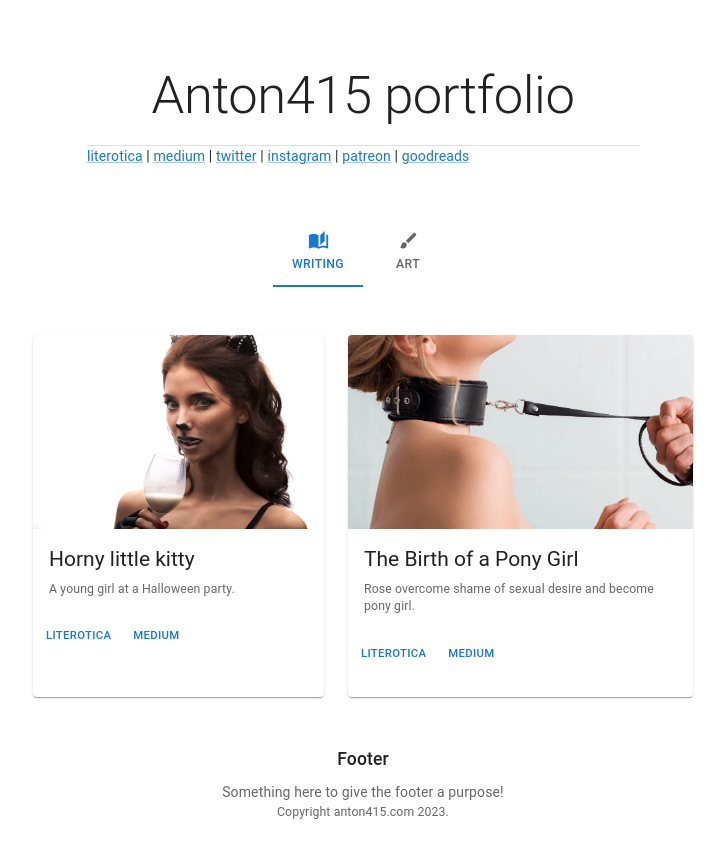
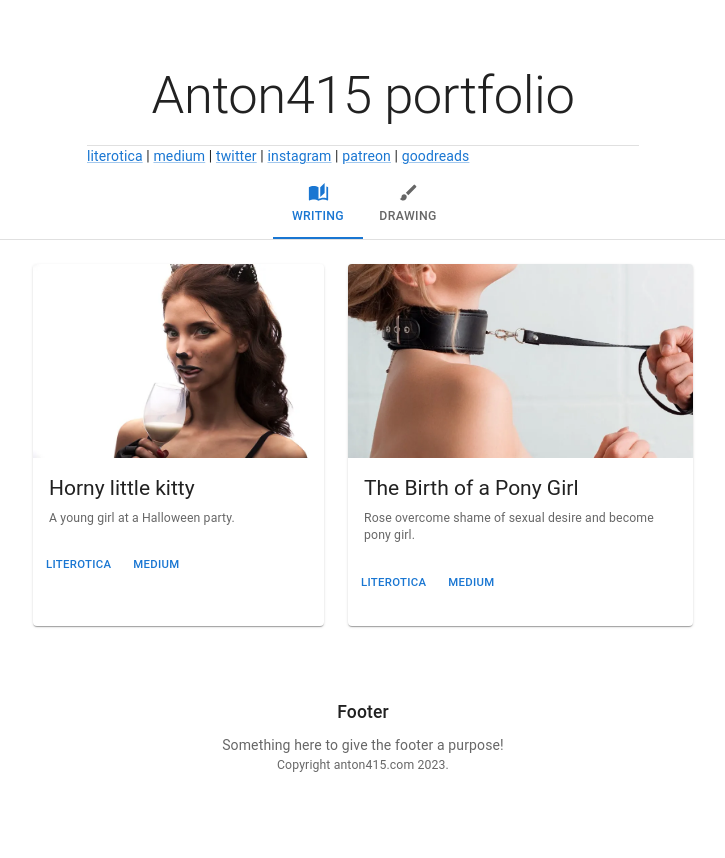
Before and after one commit to anton415/anton415.com, a React (Create React App) app: page / in a window 1280 px wide. Shown: the top 858 px of the page, without its empty margins (277-1002 px from the left). After the commit the page ends 823 px from the top, so only its background shows below. Built offline with nearby package versions, Linux system fonts and the light colour scheme.

Commit message:
Completing tabs.

```diff
--- a/src/App.js
+++ b/src/App.js
@@ -1,10 +1,4 @@
 import * as React from 'react';
-import Grid from '@mui/material/Grid';
-import Button from '@mui/material/Button';
-import Card from '@mui/material/Card';
-import CardActions from '@mui/material/CardActions';
-import CardContent from '@mui/material/CardContent';
-import CardMedia from '@mui/material/CardMedia';
 import CssBaseline from '@mui/material/CssBaseline';
 import Box from '@mui/material/Box';
 import Typography from '@mui/material/Typography';
@@ -14,28 +8,8 @@
 import { createTheme, ThemeProvider } from '@mui/material/styles';
 import Footer from './Footer';
 import Tabs from './Tabs';
-import HornyLittleKittyImg from './static/images/horny-little-kitty.webp';
-import TheBirthOfAPonyGirlImg from './static/images/the-birth-of-a-pony-girl.webp';
 
 const theme = createTheme();
-
-const stories = [
-    {
-        name: 'Horny little kitty',
-        literoticaUrl: 'https://literotica.com/s/horny-little-kitty',
-        mediumUrl: 'https://medium.com/@anton415/horny-little-kitty-63b4f5070565',
-        description: 'A young girl at a Halloween party.',
-        img: HornyLittleKittyImg
-    },
-
-    {
-        name: 'The Birth of a Pony Girl',
-        literoticaUrl: 'https://literotica.com/s/the-birth-of-a-pony-girl',
-        mediumUrl: 'https://medium.com/@anton415/the-birth-of-a-pony-girl-13aa7d757f2e',
-        description: 'Rose overcome shame of sexual desire and become pony girl.',
-        img: TheBirthOfAPonyGirlImg
-    }
-]
 
 export default function App() {
   return (
@@ -77,51 +51,6 @@
 
         <Tabs />
 
-        <Grid justifyContent="center"
-                alignItems="center"
-                container
-                spacing={{ xs: 2, md: 3 }}
-                columns={{ xs: 4, sm: 8, md: 12 }}>
-          {stories.map((story, index) => {
-            return (
-              <Grid justifyContent="center" alignItems="center" item key={index}>
-                <Card sx={{ maxWidth: 345, minHeight: 362 }}>
-                  <CardMedia
-                    component="img"
-                    height="194"
-                    image={story.img}
-                  />
-                  <CardContent>
-                    <Typography gutterBottom variant="h5" component="div">
-                      {story.name}
-                    </Typography>
-                    <Typography variant="body2" color="text.secondary">
-                      {story.description}
-                    </Typography>
-                  </CardContent>
-                  <CardActions>
-                    <Button
-                      href={story.literoticaUrl}
-                      rel="noopener noreferrer"
-                      target="_blank"
-                      size="small"
-                    >
-                      Literotica
-                    </Button>
-                    <Button
-                      href={story.mediumUrl}
-                      rel="noopener noreferrer"
-                      target="_blank"
-                      size="small"
-                    >
-                      Medium
-                    </Button>
-                  </CardActions>
-                </Card>
-              </Grid>
-            );
-          })}
-        </Grid>
       </main>
       <Footer />
     </ThemeProvider>
--- a/src/Tabs.js
+++ b/src/Tabs.js
@@ -1,32 +1,66 @@
 import * as React from 'react';
+import Tabs from '@mui/material/Tabs';
+import Tab from '@mui/material/Tab';
+import Typography from '@mui/material/Typography';
 import Box from '@mui/material/Box';
-import MaterialTabs from '@mui/material/Tabs';
-import MaterialTab from '@mui/material/Tab';
 import AutoStoriesIcon from '@mui/icons-material/AutoStories';
 import BrushIcon from '@mui/icons-material/Brush';
 import Writing from './Writing';
 
-export default function Tabs() {
+interface TabPanelProps {
+  children?: React.ReactNode;
+  index: number;
+  value: number;
+}
 
-const [value, setValue] = React.useState(0);
-
-const handleChange = (event: React.SyntheticEvent, newValue: number) => {
-  setValue(newValue);
-};
+function CustomTabPanel(props: TabPanelProps) {
+  const { children, value, index, ...other } = props;
 
   return (
-    <Box
-      sx={{
-        bgcolor: 'background.paper',
-        p: 6
-      }}
+    <div
+      role="tabpanel"
+      hidden={value !== index}
+      id={`simple-tabpanel-${index}`}
+      aria-labelledby={`simple-tab-${index}`}
+      {...other}
     >
-      <MaterialTabs value={value} onChange={handleChange} aria-label="icon label tabs" centered="true">
-        <MaterialTab icon={<AutoStoriesIcon />} label="WRITING">
-          <Writing />
-        </MaterialTab>
-        <MaterialTab icon={<BrushIcon />} label="ART" />
-      </MaterialTabs>
+      {value === index && (
+        <Box sx={{ p: 3 }}>
+          <Typography>{children}</Typography>
+        </Box>
+      )}
+    </div>
+  );
+}
+
+function a11yProps(index: number) {
+  return {
+    id: `simple-tab-${index}`,
+    'aria-controls': `simple-tabpanel-${index}`,
+  };
+}
+
+export default function BasicTabs() {
+  const [value, setValue] = React.useState(0);
+
+  const handleChange = (event: React.SyntheticEvent, newValue: number) => {
+    setValue(newValue);
+  };
+
+  return (
+    <Box sx={{ width: '100%' }}>
+      <Box sx={{ borderBottom: 1, borderColor: 'divider' }}>
+        <Tabs value={value} onChange={handleChange} aria-label="basic tabs example" centered>
+          <Tab icon={<AutoStoriesIcon />} label="writing" {...a11yProps(0)} />
+          <Tab icon={<BrushIcon />} label="drawing" {...a11yProps(1)} />
+        </Tabs>
+      </Box>
+      <CustomTabPanel value={value} index={0}>
+        <Writing />
+      </CustomTabPanel>
+      <CustomTabPanel value={value} index={1}>
+        Coming soon...
+      </CustomTabPanel>
     </Box>
   );
 }
```
